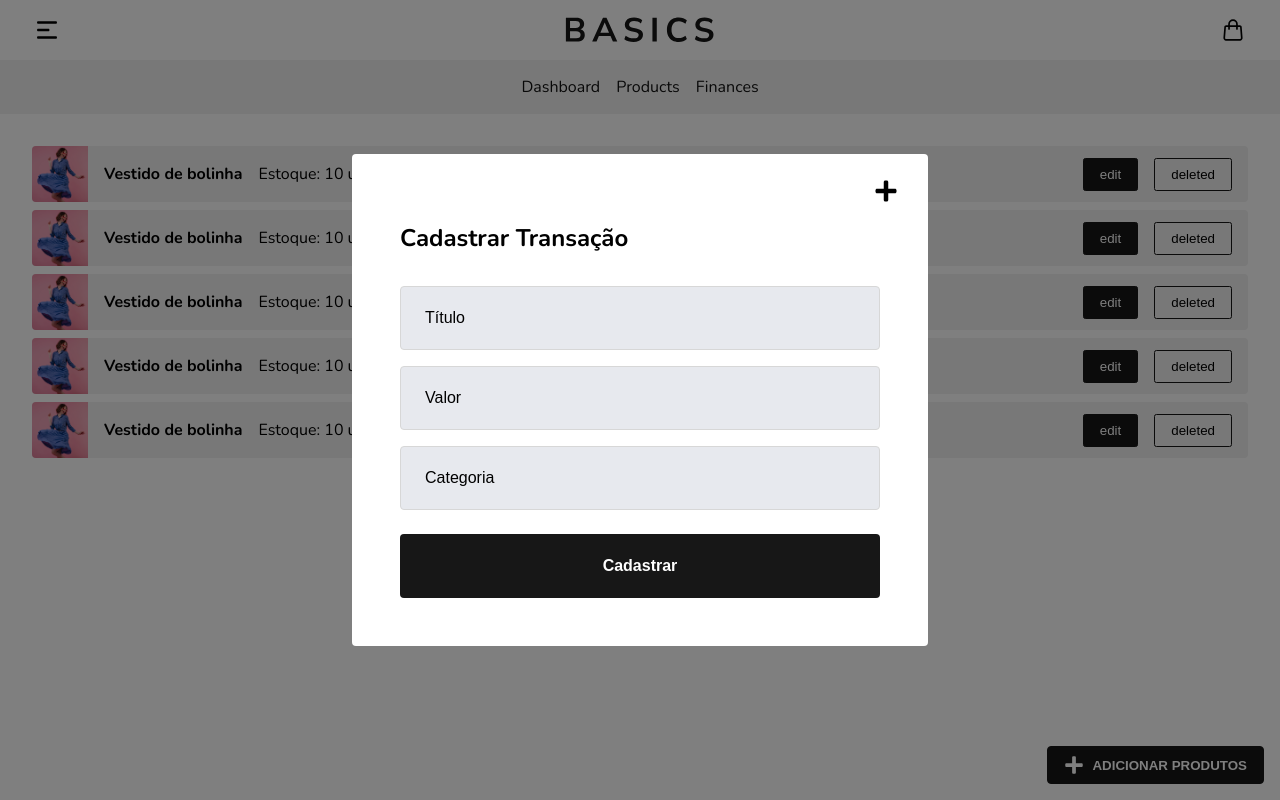
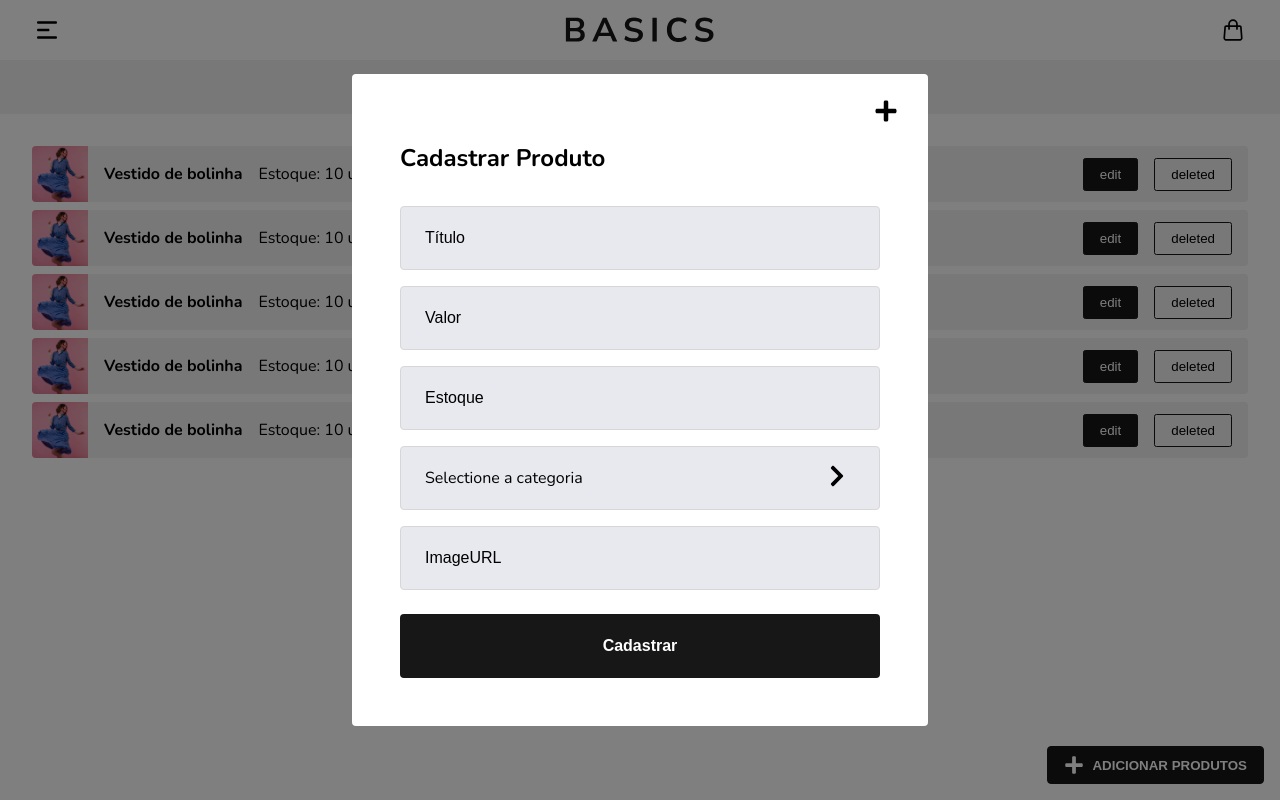
Before and after one commit to LuizSouz404/Basic-commerce, a Next.js app: page /admin/products in a window 1280 px wide. Both pictures are taken after a click on the button "ADICIONAR PRODUTOS". Built offline with nearby package versions, Linux system fonts and the light colour scheme.

Commit message:
feat: Modal Create Product create functionality to component

```diff
--- a/src/components/AdminComponents/ModalCreateProduct/index.tsx
+++ b/src/components/AdminComponents/ModalCreateProduct/index.tsx
@@ -1,8 +1,11 @@
-import { FormEvent } from 'react';
-import { FaPlus } from 'react-icons/fa';
+import { FormEvent, useState } from 'react';
+import { FaChevronRight, FaPlus } from 'react-icons/fa';
 import Modal from 'react-modal';
-import { Container } from './styles';
+import { Container, Selector, SelectorWrapper } from './styles';
 
+const categories = [
+  "CASACOS", "CAMISAS", "VESTIDOS", "CALÇAS"
+]
 
 interface ModalCreateProductProps {
   isOpen: boolean;
@@ -13,6 +16,13 @@ export function ModalCreateProduct({
   isOpen,
   onRequestClose
 }: ModalCreateProductProps) {
+  const [isFocus, setIsFocus] = useState(false);
+
+  const [title, setTitle] = useState("");
+  const [price, setPrice] = useState("");
+  const [stock, setStock] = useState("");
+  const [category, setCategory] = useState("");
+  const [image, setImage] = useState("");
 
   async function handleCreateNewTransaction(event: FormEvent) {
     event.preventDefault();
@@ -35,21 +45,48 @@ export function ModalCreateProduct({
       </button>
 
       <Container onSubmit={handleCreateNewTransaction}>
-        <h2>Cadastrar Transação</h2>
+        <h2>Cadastrar Produto</h2>
 
         <input
           type="text"
           placeholder="Título"
+          onChange={e => setTitle(e.target.value)}
+          value={title}
         />
 
         <input
           type="number"
           placeholder="Valor"
+          onChange={e => setPrice(e.target.value)}
+          value={price}
         />
 
         <input
+          type="number"
+          placeholder="Estoque"
+          onChange={e => setStock(e.target.value)}
+          value={stock}
+        />
+
+        <SelectorWrapper onClick={() => setIsFocus(!isFocus)}>
+          <span>{category === "" ? "Selectione a categoria" : category}</span>
+
+          <button>
+            <FaChevronRight size={24}/>
+          </button>
+
+          <Selector style={isFocus ? {opacity: 1, visibility: "visible"} : {opacity: 0, visibility: "hidden"}}>
+            {categories.map((categoryName, index) => (
+              <span key={index} onClick={() => {setIsFocus(!isFocus); setCategory(categoryName)}}>{categoryName.charAt(0).toUpperCase() + categoryName.slice(1)}</span>
+            ))}
+          </Selector>
+        </SelectorWrapper>
+
+        <input
           type="text"
-          placeholder="Categoria"
+          placeholder="ImageURL"
+          onChange={e => setImage(e.target.value)}
+          value={image}
         />
 
         <button type="submit">Cadastrar</button>
--- a/src/components/AdminComponents/ModalCreateProduct/styles.ts
+++ b/src/components/AdminComponents/ModalCreateProduct/styles.ts
@@ -21,7 +21,7 @@ export const Container = styled.form`
       color: var(--text-body);
     }
 
-    & + input {
+    & + * {
       margin-top: 1rem;
     }
   }
@@ -45,6 +45,54 @@ export const Container = styled.form`
   }
 `;
 
+export const SelectorWrapper = styled.div`
+  padding: 0 1.5rem;
+  width: 100%;
+  height: 4rem;
+  font-size: 1rem;
+  font-weight: 400;
+  background: #e7e9ee;
+  border: 1px solid #d7d7d7;
+  border-radius: 0.25rem;
+  margin-top: 1rem;
+  display: flex;
+  align-items: center;
+  justify-content: space-between;
+  position: relative;
+
+  button {
+    background: transparent;
+    border: 0;
+  }
+
+  & + * {
+    margin-top: 1rem;
+  }
+`;
+
+export const Selector = styled.div`
+  position: absolute;
+  top: 100%;
+  left: 0;
+
+  background: #e7e9ee;
+  border: 1px solid #d7d7d7;
+
+  display: flex;
+  flex-direction: column;
+  width: 100%;
+
+  border-radius: 0 0 0.25rem 0.25rem;
+
+  span {
+    padding: 10px 16px;
+
+    & + span {
+      border-top: 1px solid #00000010;
+    }
+  }
+`;
+
 export const TransactionTypeContainer = styled.div`
   display: grid;
   grid-template-columns: 1fr 1fr;
--- a/src/components/AdminComponents/ProductItem/index.tsx
+++ b/src/components/AdminComponents/ProductItem/index.tsx
@@ -1,5 +1,5 @@
 import Image from "next/image";
-import { Container, WrapperActionButton, WrapperEditButton, WrapperDeletedButton, WrapperImage, WrapperProduct } from "./styles";
+import { Container, WrapperActionButton, WrapperDeletedButton, WrapperEditButton, WrapperImage, WrapperProduct } from "./styles";
 
 export function ProductItem() {
   return (
@@ -12,6 +12,8 @@ export function ProductItem() {
         <strong>Vestido de bolinha</strong>
 
         <span>Estoque: 10 un.</span>
+
+        <span>R$ 12,00</span>
       </WrapperProduct>
 
       <WrapperActionButton>
```
Also changed, not shown: src/components/AdminComponents/ProductItem/styles.ts (renamed from src/components/AdminComponents/ProductItem/styles.tsx).
